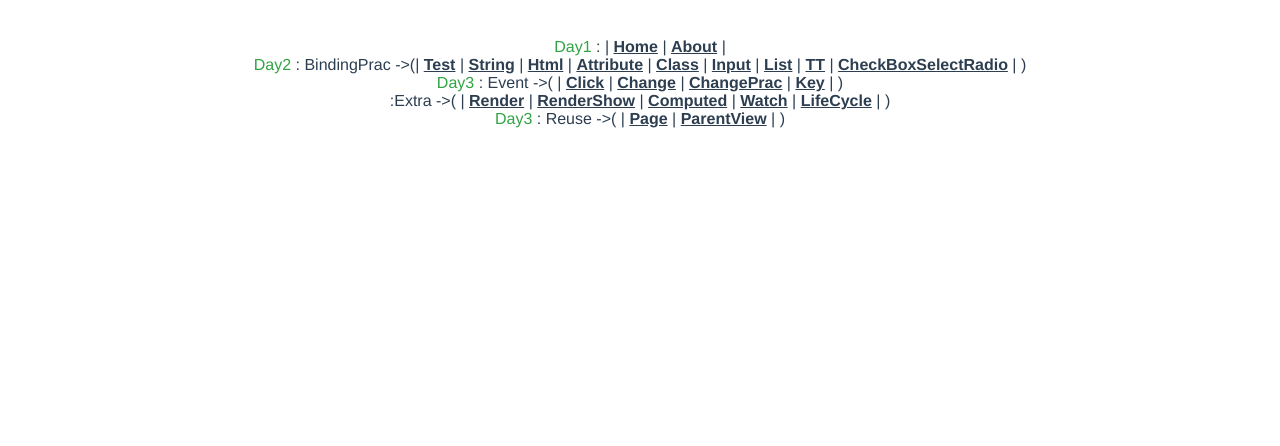
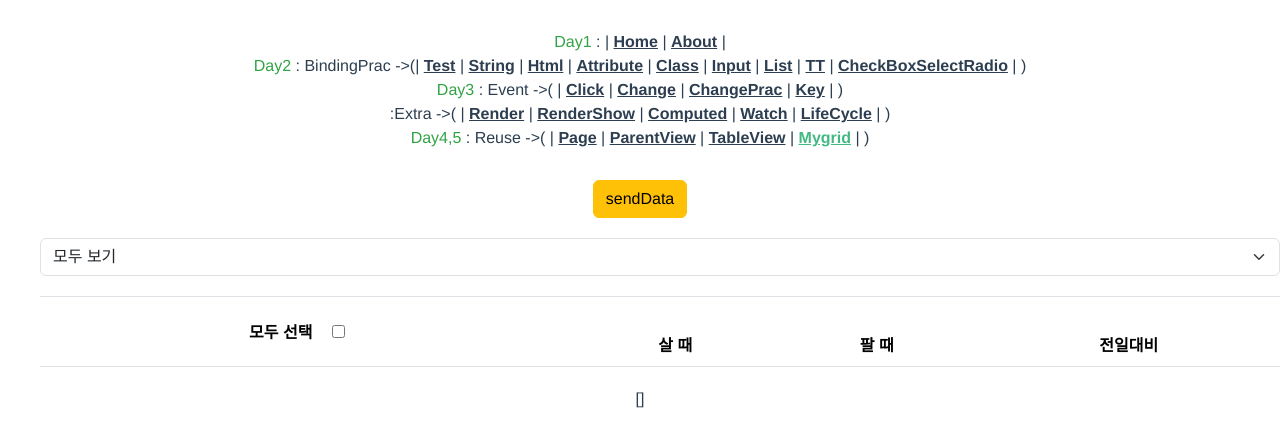
Before and after one commit to BigFlat98/Academy-Vue-Project, a Vue app: page /mygrid in a window 1280 px wide. Shown: the top 446 px of the page. Built offline with nearby package versions, Linux system fonts and the light colour scheme.

Commit message:
learn how to use props and $emit

```diff
--- a/package.json
+++ b/package.json
@@ -7,6 +7,7 @@
     "build": "vue-cli-service build"
   },
   "dependencies": {
+    "bootstrap": "^5.3.3",
     "core-js": "^3.8.3",
     "vue": "^3.2.13",
     "vue-router": "^4.0.3",
--- a/src/App.vue
+++ b/src/App.vue
@@ -26,14 +26,18 @@
         <router-link to="/watch">Watch</router-link> |
         <router-link to="/lifecycle">LifeCycle</router-link> |
     )<br />
-    <span>Day3</span> : Reuse ->(
+    <span>Day4,5</span> : Reuse ->(
       | <router-link to="/pagetitle">Page</router-link> |
         <router-link to="/parentview">ParentView</router-link> |
+        <router-link to="/grid">TableView</router-link> |
+        <router-link to="/mygrid">Mygrid</router-link> |
     )
   </nav>
   <router-view/> <!--여기는 라우터를 통해 호출되는 컴포넌트를 띄우겠다는 코드. 이게 라우터를 호출하거나 하는건아님. 라우터 호출을 main.js에서 -->
 </template>
+<script>
 
+</script>
 <style>
 #app {
   font-family: Avenir, Helvetica, Arial, sans-serif;
--- a/src/components/flagment/ChildComponent.vue
+++ b/src/components/flagment/ChildComponent.vue
@@ -5,6 +5,7 @@
     <p>{{bool}}</p>
     <p>{{arr}}</p>
     <p>{{obj}}</p>
+    <p>{{childData}}</p>
     <select name="" id="" @change="callParent()" v-model="selectedNum">
         <option :value="n" v-for="n in arr" :key="n">{{ n }}</option>
     </select>
@@ -47,12 +48,14 @@ export default{
     data(){
         return{
             selectedNum:0,
-
+            childData : 'the data from child component(this is childData)',
         };
     },
     setup(){},
     created(){},
-    mounted(){},
+    mounted(){
+        this.$emit('child-send',this.childData); //mount되는 단계에서 상위 컴포넌트에 데이터 전달.
+    },
     unmounted(){},
     methods:{
         callParent(){
@@ -66,8 +69,15 @@ export default{
 
 
         },
+        childPrint(){
+            console.log(this.childData)
+        },
     },
-    computed:{},
+    computed:{
+        computedMethod(){
+            console.log("computed method");
+        },
+    },
     watch:{}
 }
 </script>
--- /dev/null
+++ b/src/components/flagment/SimpleGrid.vue
@@ -0,0 +1,78 @@
+<template>
+<div>
+    <select name="" id="" class="form-select" aria-label="Default select example" @change="diffChange" v-model="selectedData">
+        <option value="all">모두 보기</option>
+        <option value="up">전일 상승</option>
+        <option value="down">전일 하락</option>
+    </select>
+    <table class="table">
+        <thead class="table table-bordered table-striped">
+            <tr>
+                <th v-show="selectedData === 'all'" >
+                    모두 선택<input type="checkbox" :value="items" v-model="checkboxvalue">
+                </th>
+                <th :key="index" v-for="(col,index) in headers" scope="col">{{col.title}}</th>
+            </tr>
+        </thead>
+        <tbody>
+            <tr :key="i" v-for ="(item,i) in items" >
+                <td v-show="selectedData === 'all'">
+                    <input type="checkbox" :value='item' v-model="checkboxvalue">
+                </td>
+                <td :key="col.key" v-for="(col,index) in headers" >{{item[col.key]}}</td>
+            </tr> <!-- 훌륭한 방법. header에는 title과 key 속성을 갖는 object가 속성별로 들어가 있음. title은 속성의 명을 넣어주고 key에는 속성의 실제 key값을 갖음.
+                        items는 데이터 오브젝트를 갖는 리스트를 갖고있고 행은 이 items로 하나씩 돌리는데 열은 headers만큼 돌리고 돌릴 때마다 속성 key에 맞는 값을 출력.
+                        오브젝트에 있는 속성의 값을 참조하는 방식은 . 과 [] 둘 다 쓸 수 있음. 잊지말자!
+                        item.col.key 방식으로 호출할 수도 있다. -->
+        </tbody>
+    </table>
+    <p>{{checkboxvalue}}</p>
+</div>
+</template>
+
+
+<script>
+export default{
+    name:'',
+    components:{},
+    props:{
+        headers :{
+            type : Array,
+            default : function(){
+                return []
+            },
+        },
+        items:{
+            type: Array,
+            default : function(){
+                return []
+            }
+        },
+    },
+    data(){
+        return{
+            selectedData : "all",
+            checkboxvalue : [],
+
+        };
+    },
+    setup(){},
+    created(){},
+    mounted(){},
+    unmounted(){},
+    methods:{
+        diffChange(){
+
+            this.$emit('diff-change',this.selectedData);
+
+        },
+    },
+    computed:{},
+    watch:{}
+}
+</script>
+<style scoped>
+ *{
+    margin: 20px;
+ }
+</style>
--- a/src/main.js
+++ b/src/main.js
@@ -4,6 +4,9 @@ import router from './router'
 import store from './store'
 import PageTitle from "@/components/flagment/PageTitle.vue"
 import ChildComponent from "@/components/flagment/ChildComponent.vue"
+import 'bootstrap/dist/css/bootstrap.min.css'
+import 'bootstrap/dist/js/bootstrap.min.js'
+
 // createApp(App).use(store).use(router).mount('#app').component(PageTitle)
 const app = createApp(App)
 app.use(store)
--- a/src/router/index.js
+++ b/src/router/index.js
@@ -114,13 +114,24 @@ const routes = [ //이 라우터는 장고에서 urls랑 같은 기능을 함.
   {
     path: '/pagetitle',
     name: 'pagetitle',
-    component: () => import(/* webpackChunkName: "Components" , webpackPrefetch:true*/ '../views/reuse/PageView.vue')
+    component: () => import(/* webpackChunkName: "Reuse" , webpackPrefetch:true*/ '../views/reuse/PageView.vue')
   },
   {
     path: '/parentview',
     name: 'parentview',
-    component: () => import(/* webpackChunkName: "Components" , webpackPrefetch:true*/ '../views/reuse/ParentView.vue')
+    component: () => import(/* webpackChunkName: "Reuse" , webpackPrefetch:true*/ '../views/reuse/ParentView.vue')
   },
+  {
+    path: '/grid',
+    name: 'grid',
+    component: () => import(/* webpackChunkName: "Reuse" , webpackPrefetch:true*/ '../views/reuse/TableView.vue')
+  },
+  {
+    path: '/mygrid',
+    name: 'mygrid',
+    component: () => import(/* webpackChunkName: "Reuse" , webpackPrefetch:true*/ '../views/reuse/GridView.vue')
+  },
+
 
 ]
 
--- /dev/null
+++ b/src/views/reuse/GridView.vue
@@ -0,0 +1,71 @@
+<template>
+<div>
+    <button @click="sendData" class="btn btn-warning">sendData</button>
+    <SimpleGrid :headers="headerData" :items="dataForSend" @diff-change="changeDiff" />
+</div>
+</template>
+
+
+<script>
+import SimpleGrid from "@/components/flagment/SimpleGrid.vue"
+export default{
+    name:'',
+    components:{"SimpleGrid":SimpleGrid},
+    data(){
+        return{
+            headerData : [
+                {title:"살 때",key:"sale"},
+                {title:"팔 때",key:"buy"},
+                {title:"전일대비",key:"diff"},
+            ],
+            allData : [],
+            dataForSend : [],
+
+        };
+    },
+    setup(){},
+    created(){},
+    mounted(){},
+    unmounted(){},
+    methods:{
+        sendData(){
+            this.allData = [
+            {  exchange : "미국 USD",
+                sale : 1396,
+                buy : 1420,
+                diff : "전일 상승"
+            },{
+                exchange : "유럽 EUR",
+                sale : 1473,
+                buy : 1502,
+                diff : "전일 하락"
+            },{  exchange : "일본 JPY",
+                sale : 894,
+                buy : 909,
+                diff : "전일 하락"
+            },{  exchange : "중국 CNY",
+                sale : 192,
+                buy : 202,
+                diff : "전일 상승"
+            }];
+        },
+        changeDiff(data){
+            if(data ==='up'){
+                this.dataForSend = this.allData.filter((pdata)=>{
+                    return pdata.diff=='전일 상승'
+                })
+            }
+            else if(data ==='down'){
+                this.dataForSend = this.allData.filter((pdata)=>{
+                    return pdata.diff=='전일 하락'
+                })
+            }
+            else {
+                this.dataForSend = this.allData;
+            }
+        }
+    },
+    computed:{},
+    watch:{}
+}
+</script>
--- a/src/views/reuse/ParentView.vue
+++ b/src/views/reuse/ParentView.vue
@@ -1,10 +1,16 @@
 <template>
 <div>
     <h1>Parent Component</h1>
+    <h3>receivedData from child component : {{receivedData}}</h3>
+    <h3>{{ childData }}</h3>
+    <button @click="changeValue" class="btn btn-danger">change childData</button>
     <div>
-        <ChildComponent str="start" num=parentNum :bool=false  :arr=[1,2,3] :obj={} @change-num="getData" />
+        <ChildComponent str="start" num=parentNum :bool=false  :arr=[1,2,3] :obj={} @change-num="getData" @child-send="getChildData" ref="child" />
         <!-- props변수를 사용하는 경우 속성 바인딩을 안하면 그냥 대입연산자에 문자열이 들어오는 것으로 인식함. 즉 num은 parentNum이라는 문자열이 들어감
-            @뒤에 원하는 이벤트 명을 적어주면 커스텀 이벤트가 자동으로 선언이 됨. 자식에서 emit함수의 파라미터에 이벤트 명과 같은 문자열을 전달해 주면 이벤트 발생-->
+            @뒤에 원하는 이벤트 명을 적어주면 커스텀 이벤트가 자동으로 선언이 됨. 자식에서 emit함수의 파라미터에 이벤트 명과 같은 문자열을 전달해 주면 이벤트 발생
+
+            **(중요) ref -> Vue에서 독립적으로 사용하는 이 컴포넌트의 id라고 생각하면 됨. 상위 컴포넌트의 jscript부분에서 this.$refs.~ref명~ 을 사용해 하위 컴포넌트에 있는 데이터나 메소드를 참조할 수 있음.-->
+
     </div>
 </div>
 </template>
@@ -21,6 +27,7 @@ export default{
     data(){
         return{
             parentNum:10,
+            receivedData:'',
         };
     },
     setup(){},
@@ -34,6 +41,16 @@ export default{
             console.log("detData function has been called");
             console.log(data);
         },
+        getChildData(data){
+            this.receivedData = data;
+        },
+        changeValue(){
+            this.$refs.child.childData = "this childData has been changed by parent component method"; //하위 컴포넌트에 있는 데이터를 직접 참조.
+            this.$refs.child.childPrint();
+            this.$refs.child.computedMethod; //computed method도 사용할 수 있음.
+            //
+        },
+
     },
     computed:{},
     watch:{}
--- /dev/null
+++ b/src/views/reuse/TableView.vue
@@ -0,0 +1,82 @@
+<template>
+<div>
+    <button class="btn btn-primary" @click="doSearch">조회</button>
+    <SimpleGridVue :headers="headers" :items="humidifier" />
+</div>
+</template>
+
+
+<script>
+import SimpleGridVue from '@/components/flagment/SimpleGrid.vue'
+export default{
+    name:'',
+    components:{'SimpleGridVue' : SimpleGridVue},
+    data(){
+        return{
+             humidifier:[],
+             headers:[
+                {
+                    title:"제품번호" , key:"Id"
+                },
+                {
+                    title:"제품명" , key:"Name"
+                },
+                {
+                    title:"회사명" , key:"Comp"
+                },
+                {
+                    title:"가격" , key:"price"
+                },
+             ],
+        };
+    },
+    setup(){},
+    created(){},
+    mounted(){},
+    unmounted(){},
+    methods:{
+        doSearch(){
+            this.humidifier = [
+                {
+                    Id:'1',
+                    Name:'aaa',
+                    Comp:'a1',
+                    price:15000,
+                    qty:0,
+                },
+                {
+                    Id:'2',
+                    Name:'bbb',
+                    Comp:'b2',
+                    price:20000,
+                    qty:0,
+                },
+                {
+                    Id:'3',
+                    Name:'ccc',
+                    Comp:'c3',
+                    price:300,
+                    qty:0,
+                },
+                {
+                    Id:'4',
+                    Name:'ddd',
+                    Comp:'d4',
+                    price:52000,
+                    qty:0,
+                },
+                {
+                    Id:'5',
+                    Name:'eee',
+                    Comp:'e5',
+                    price:15000000,
+                    qty:0,
+                },
+
+            ];
+        },
+    },
+    computed:{},
+    watch:{}
+}
+</script>
```
Also changed, not shown: src/views/test/asdf.vue (deleted), 1 other file (tests, documents, lock files or other folders).
